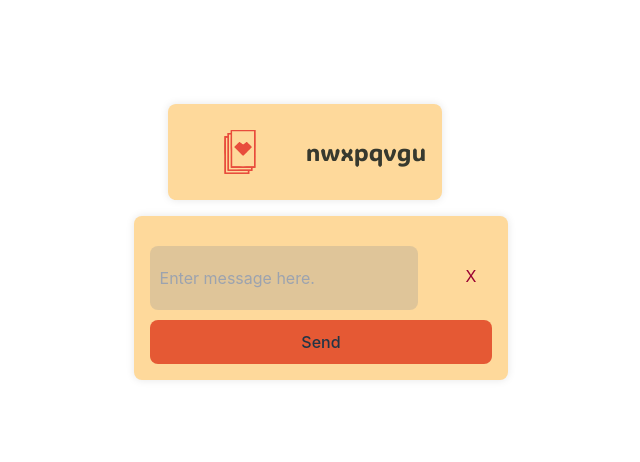
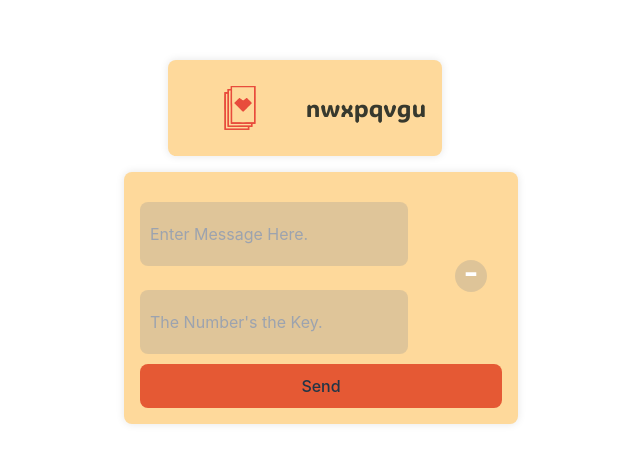
Before and after one commit to esyeng/msg_encoder, a React (Vite) app in the folder client/: page / in a window 1280 px wide. Shown: the part 150-612 px from the top of the page, without its empty margins (335-975 px from the left). Built offline with nearby package versions, Linux system fonts and the light colour scheme; no server answers.

Commit message:
Improve msg field and add number

```diff
--- a/client/src/components/Card.tsx
+++ b/client/src/components/Card.tsx
@@ -1,37 +1,78 @@
 import React, { useState } from 'react';
 import { CardStyles, StyledButton } from '../styled-components';
 import TypedMessage from './TypedMessage';
+import { sendMessage } from '../utils/encoder';
 import styled from 'styled-components';
 
-const Card: React.FC = () => {
+interface CardProps {
+    action: string;
+}
+
+
+const Card: React.FC<CardProps> = ({action}) => {
     const [message, setMessage] = useState<string>('');
     const [typedMessage, setTypedMessage] = useState<string>('');
     const [rerender, setRerender] = useState<boolean>(false);
-    const handlePrint = () => {
-        setTypedMessage(message);
+    const [msgKey, setMsgKey] = useState<string>('');
+
+    const handleSend = async () => {
         setRerender(!rerender);
+        try {
+            const newMessage = await sendMessage({
+                message: message,
+                number: parseInt(msgKey),
+                action: action
+            });
+            if (newMessage && newMessage.result) {
+                setTypedMessage(newMessage.result);
+                return;
+            }
+            // setTypedMessage(newMessage.result);
+        } catch (err) {
+            console.log(err);
+        }
     };
 
     const handleMsgChange = (event: React.ChangeEvent<HTMLInputElement>) => {
         setMessage(event.target.value);
     }
 
+    const handleNumChange = (event: React.ChangeEvent<HTMLInputElement>) => {
+        const regex = /^-?[0-9]\d*$/;
+        if (regex.test(event.target.value) || event.target.value === '') {
+            setMsgKey(event.target.value);
+        }
+    };
+
     const handleClear = () => {
         setMessage('');
         setTypedMessage('');
+        setRerender(!rerender);
+        setMsgKey('');
     }
 
     return (
         <CardStyles className="md:container md:mx-auto flex flex-col justify-center align-middle">
             <Container>
-                <Text
-                    placeholder="Enter message here."
+                <InputContainer>
+                <Input
+                    type='text'
+                    placeholder="Enter Message Here."
                     value={message}
                     onChange={handleMsgChange}
                 />
-                <ClearIcon onClick={handleClear}>X</ClearIcon>
+                <Input
+                    style={{appearance: 'none', MozAppearance: 'textfield'}}
+                    type='text'
+                    value={msgKey}
+                    onChange={handleNumChange}
+                    min='0'
+                    placeholder="The Number's the Key."
+                />
+                </InputContainer>
+                <ClearIcon onClick={handleClear}>-</ClearIcon>
             </Container>
-            <StyledButton onClick={handlePrint}>Send</StyledButton>
+            <StyledButton onClick={handleSend}>Send</StyledButton>
             {rerender && typedMessage ? <TypedMessage message={typedMessage} className="text-black text-lg" /> : <></>}
         </CardStyles>
     );
@@ -43,11 +84,19 @@ export default Card;
 const Container = styled.div`
     display: flex;
     flex-direction: row;
-    align-items: stretch;
+    align-items: center;
     justify-content: space-between;
 `;
 
-const Text = styled.input`
+const InputContainer = styled.div`
+    display: flex;
+    flex-direction: column;
+    align-items: center;
+    justify-content: center;
+    `;
+
+const Input = styled.input`
+    appearance: none;
     display: flex;
     border: none;
     outline: none;
@@ -68,8 +117,22 @@ const ClearIcon = styled.div`
     display: flex;
     align-items: center;
     justify-content: center;
-    margin-right: 1rem;
-    margin-left: 1rem;
+    margin: 15px;
+    padding-bottom: 7px;
     cursor: pointer;
-    color: #990033ff;
+    color: #fff;
+    font-size: 2rem;
+    font-weight: bold;
+    border-radius: 50%;
+    width: 2rem;
+    height: 2rem;
+    background-color: #b6aa956f;
+
+    &:hover {
+        background-color: #990033;
+    }
+
+    &:active {
+        background-color: #990033;
+    }
     `;
```
